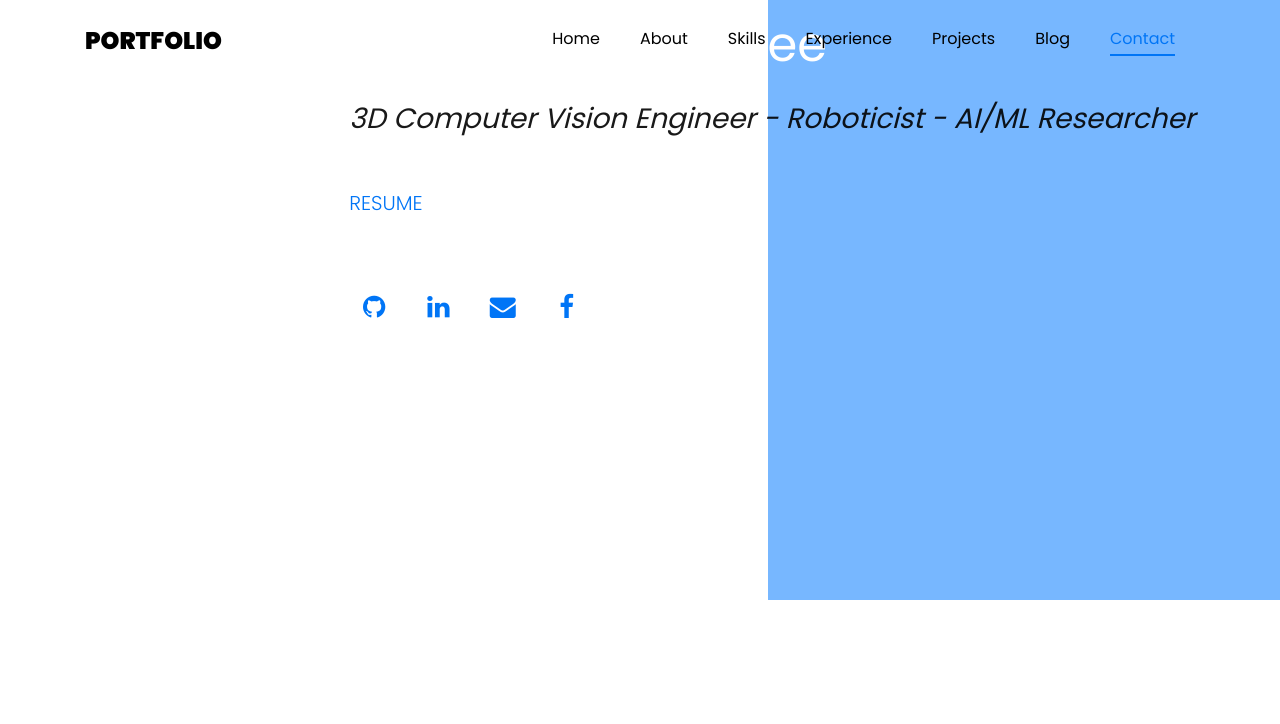
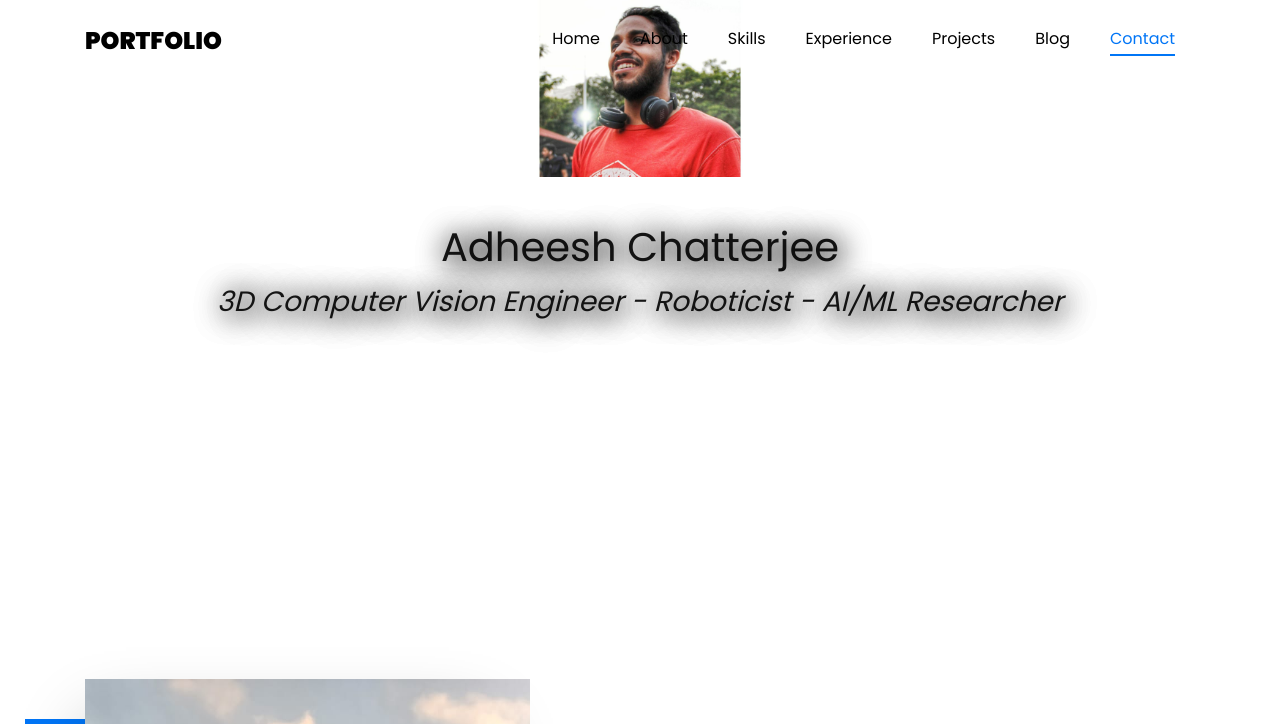
Before and after one commit to adheeshc/adheeshc.github.io, a plain HTML site: page index.html in a window 1280 px wide. Shown: the top 724 px of the page. Drawn offline with Linux system fonts and the light colour scheme; files whose address does not match are found by name.

Commit message:
updated intro

```diff
--- a/index.html
+++ b/index.html
@@ -23,16 +23,6 @@
 	<link rel="stylesheet" href="css/flaticon.css">
 	<link rel="stylesheet" href="css/icomoon.css">
 	<link rel="stylesheet" href="css/style.css">
-
-	<!-- <link href="css/bootstrap.min.css" rel="stylesheet"> -->
-
-	<!-- Custom Fonts -->
-	<!-- <link href="https://fonts.googleapis.com/css?family=Source+Sans+Pro:300,400,700,300italic,400italic,700italic"
-		rel="stylesheet">
-	<link href="https://fonts.googleapis.com/css?family=Montserrat:400,700" rel="stylesheet">
-	<link href='https://fonts.googleapis.com/css?family=Kaushan+Script' rel='stylesheet'>
-	<link href='https://fonts.googleapis.com/css?family=Droid+Serif:400,700,400italic,700italic' rel='stylesheet'>
-	<link href='https://fonts.googleapis.com/css?family=Roboto+Slab:400,100,300,700' rel='stylesheet'> -->
 
 	<!-- Global site tag (gtag.js) - Google Analytics -->
 	<script async src="https://www.googletagmanager.com/gtag/js?id=UA-163247745-1"></script>
@@ -69,9 +59,9 @@
 		</div>
 	</nav>
 
-	<section id="home-section" class="hero">
+	<!-- <section id="home-section" class="hero">
 		<div class="home-slider  owl-carousel">
-			<!-- <div class="slider-item "> -->
+			<div class="slider-item ">
 				<div class="overlay"></div>
 				<div class="container">
 					<div class="row d-md-flex no-gutters slider-text align-items-end justify-content-end"
@@ -81,11 +71,11 @@
 						</div>
 						<div class="one-forth d-flex  align-items-center ftco-animate"
 							data-scrollax=" properties: { translateY: '70%' }">
+
 							<div class="text" , id="ftco-nav">
-								<h1 class="mb-4 mt-3"><span>Adheesh Chatterjee</span></h1>
-								<h3 class="mb-5">
-									<em>3D Computer Vision Engineer - Roboticist - AI/ML Researcher</em>
-								</h3>
+								<span class="subheading">Hello</span>
+								<h1 class="mb-4 mt-3">I'm <span>Adheesh Chatterjee</span></h1>
+								<h2 class="mb-4">3D Computer Vision Engineer</h2>
 								<p><a href="assets/Resume.pdf" target="_blank" class="btn-custom">RESUME</a></p>
 								<ul class="ftco-header-social list-unstyled float-md-left float-lft mt-5">
 									<li class="ftco-animate"><a href="https://www.github.com/adheeshc"
@@ -102,30 +92,33 @@
 							</div>
 						</div>
 					</div>
-				<!-- </div> -->
+				</div>
 			</div>
 
 		</div>
 		</div>
-	</section>
+	</section> -->
 	<!-- Header -->
-	<!-- <header class="masthead d-flex" style="padding-bottom: 100px">
+	<section id="home-section" class="hero">
+		<header class="masthead d-flex" style="padding-bottom: 100px">
 			<div class="container text-center my-auto">
 				<div class="mb-5"
 					style="margin-top:-48px; padding-bottom: 48px; font-size:18pt; text-shadow: 3px 3px 30px #000000, 3px 3px 30px #000000;">
 					<div style="padding-bottom:32px">
 						<img id="profile_pic" src="/images/bg_1.jpeg" width="250" class="img-responsive img-circle"
 							style="border:8px solid white" alt="">
+						<!--<img id="profile_pic" src="/img/professional_profile_rotated_square4.jpg" width="250" class="img-responsive img-circle" style="border:8px solid white" alt="">-->
 						</img>
 					</div>
 					<h1 class="mb-1">Adheesh Chatterjee</h1>
 					<h3 class="mb-5">
 						<em>3D Computer Vision Engineer - Roboticist - AI/ML Researcher</em>
 					</h3>
-				<a class="btn btn-xl btn-light js-scroll-trigger" href="#about-section">Enter Portfolio</a>
+
 				</div>
 				<div class="overlay"></div>
-	</header> -->
+		</header>
+	</section>
 
 	<section class="ftco-about ftco-counter img ftco-section" id="about-section">
 		<div class="container">
```
Also changed, not shown: 1 other file. Lines whose indentation alone changed are shown as unchanged.
